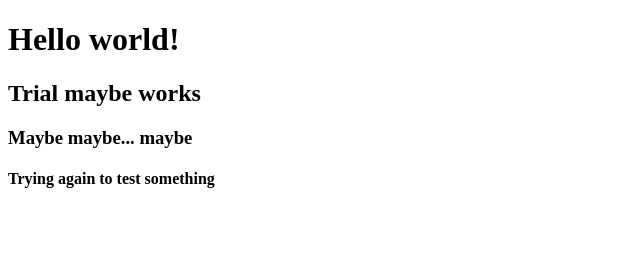
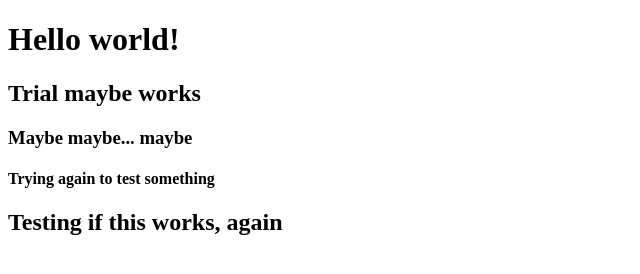
Before and after one commit to EloiseCresswell/EloiseCresswell, a plain HTML site: page index.html in a window 1280 px wide. Shown: the whole page, without its empty margins (0-640 px from the left). Drawn offline with Linux system fonts and the light colour scheme.

Commit message:
testing new repo works

```diff
--- a/index.html
+++ b/index.html
@@ -10,5 +10,6 @@
     <h2>Trial maybe works</h2>
     <h3>Maybe maybe... maybe</h3>
     <h4>Trying again to test something</h4>
+    <h2>Testing if this works, again</h2>
 </body>
 </html>
```
